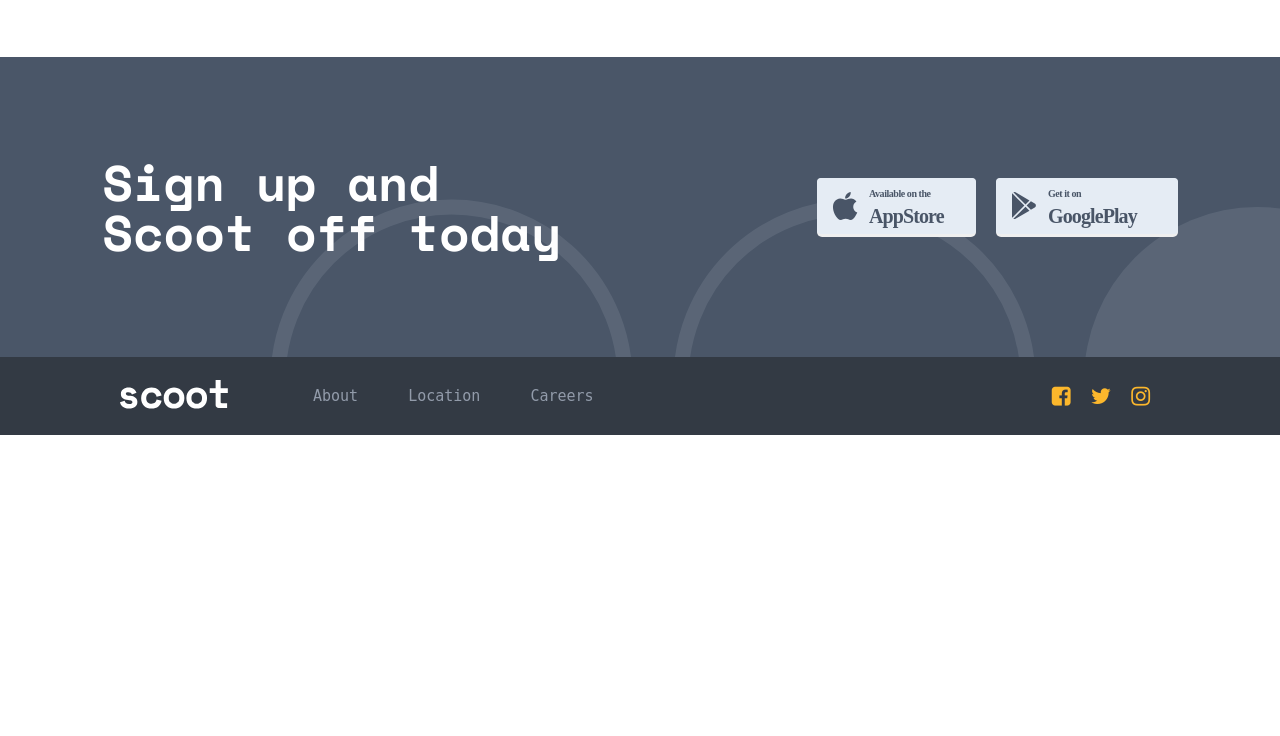
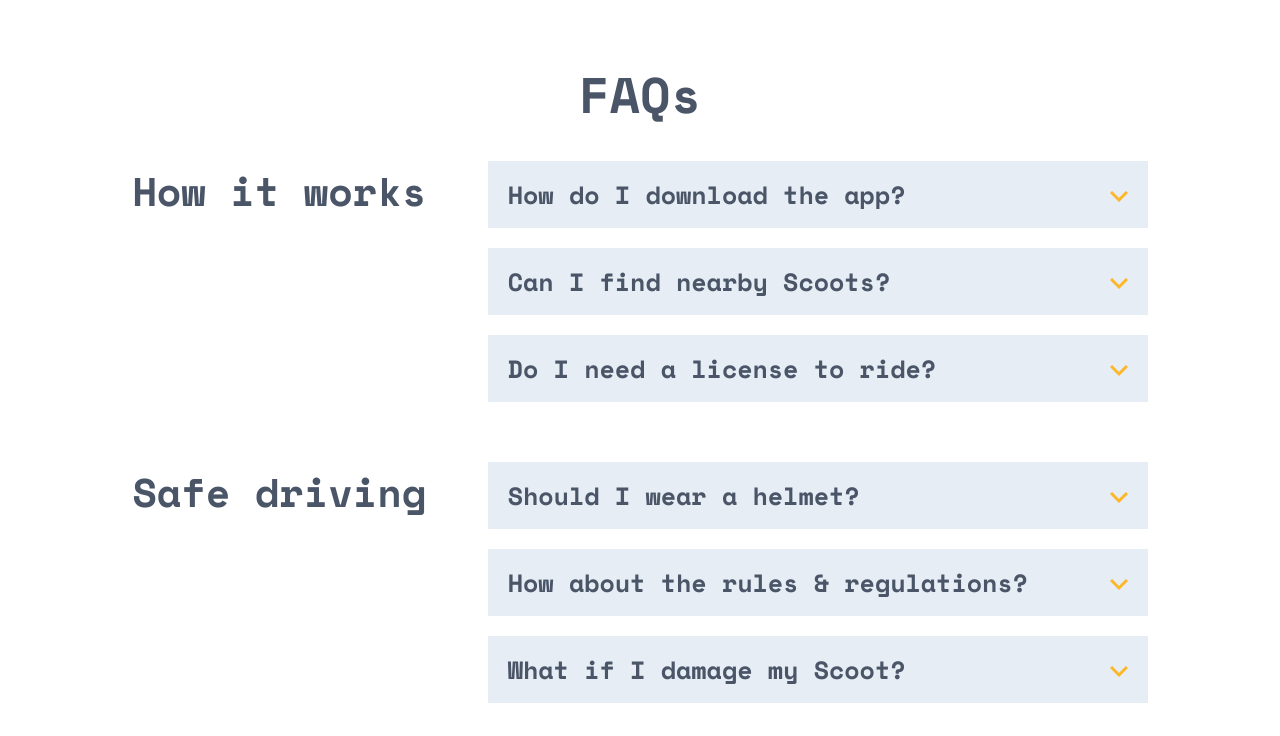
Before and after one commit to BurhanMullamitha/Scoot-Website, a website: page about.html in a window 1280 px wide. Shown: the part 2042-2778 px from the top of the page. Before the commit the page ends 2477 px from the top, so only its background shows below. Drawn offline with nearby package versions, Linux system fonts and the light colour scheme.

Commit message:
Added Accordion FAQ - Finished About Page

```diff
--- a/about.html
+++ b/about.html
@@ -98,6 +98,88 @@
         </div>
     </section>
 
+    <section class="faq">
+        <h2 class="heading-2">FAQs</h2>
+        <div class="faq__container">
+            <h3 class="heading-3">How it works</h3>
+            <div class="accordion">
+                <div class="accordion__item">
+                    <button class="faq__question">
+                        <h4 class="heading-4">How do I download the app?</h4>
+                        <span>
+                            <img src="./assets/icons/chevron.svg" alt="Carrot Facing up">
+                        </span>
+                    </button>
+                    <p class="faq__answer">
+                        To download the Scoot app, you can search “Scoot” in both the App and Google Play stores. An even simpler way to do it would be to click the relevant link at the bottom of this page and you’ll be re-directed to the correct page.
+                    </p>
+                </div>
+                <div class="accordion__item">
+                    <button class="faq__question">
+                        <h4 class="heading-4">Can I find nearby Scoots?</h4>
+                        <span>
+                            <img src="./assets/icons/chevron.svg" alt="Carrot Facing up">
+                        </span>
+                    </button>
+                    <p class="faq__answer">
+                        Definitely! Simply open up the app and allow us to find your location while using it. We'll show you all of the closest Scoots and some extra useful information.
+                    </p>
+                </div>
+                <div class="accordion__item">
+                    <button class="faq__question">
+                        <h4 class="heading-4">Do I need a license to ride?</h4>
+                        <span>
+                            <img src="./assets/icons/chevron.svg" alt="Carrot Facing up">
+                        </span>
+                    </button>
+                    <p class="faq__answer">
+                            Yup! We provide information inside the app regarding local laws and the license you need to be able to ride our Scoots.
+                    </p>
+                </div>
+            </div>
+        </div>
+
+        <div class="faq__container">
+            <h3 class="heading-3">Safe driving</h3>
+            <div class="accordion">
+                <div class="accordion__item">
+                    <button class="faq__question">
+                        <h4 class="heading-4">Should I wear a helmet?</h4>
+                        <span>
+                            <img src="./assets/icons/chevron.svg" alt="Carrot Facing up">
+                        </span>
+                    </button>
+                    <p class="faq__answer">
+                        Yes, please do! All cities have different laws. But we strongly strongly strongly recommend always wearing a helmet regardless of the local laws. We like you and we want you to be as safe as possible while Scooting.
+                    </p>
+                </div>
+                <div class="accordion__item">
+                    <button class="faq__question">
+                        <h4 class="heading-4">How about the rules & regulations?</h4>
+                        <span>
+                            <img src="./assets/icons/chevron.svg" alt="Carrot Facing up">
+                        </span>
+                    </button>
+                    <p class="faq__answer">
+                        Now is not the time to be a rule breaker. Be sure you're complying with all local laws and regulations. Also, just be a good human being. Be sure not to park your Scoot where it can block access to buildings or get in people's way.
+                    </p>
+                </div>
+                <div class="accordion__item">
+                    <button class="faq__question">
+                        <h4 class="heading-4">What if I damage my Scoot?</h4>
+                        <span>
+                            <img src="./assets/icons/chevron.svg" alt="Carrot Facing up">
+                        </span>
+                    </button>
+                    <p class="faq__answer">
+                            Be sure to read our terms and conditions carefully. Not the most fun job we know but we make it as clear as possible. There's an option to add insurance for each trip, or you can sign
+                            up for annual insurance if you're a regular Scooter.
+                    </p>
+                </div>
+            </div>
+        </div>
+    </section>
+
     <section class="cta">
         <h2 class="heading-2">Sign up and Scoot off today</h2>
         <div class="cta__buttons">
@@ -127,6 +209,6 @@
             <li><a href="#"><i class="fa fa-instagram"></i></a></li>
         </ul>
     </footer>
-
+    <script src="script.js"></script>
 </body>
 </html>
--- /dev/null
+++ b/sass/components/_faq.scss
@@ -0,0 +1,64 @@
+.faq {
+    padding: 5rem 8vw;
+    padding-top: 0;
+    color: $color-dark-navy-2;
+
+    h2 { text-align: center; }
+
+    &__container {
+        display: flex;
+        justify-content: space-between;
+        flex-direction: row;
+        padding: 3rem;
+
+        h3 { flex: 0 0 35%; }
+    }
+
+    &__question {
+        display: flex;
+        flex-direction: row;
+        justify-content: space-between;
+        width: 100%;
+        border: none;
+        outline: none;
+        background-color: transparent;
+        align-items: center;
+        color: currentColor;
+
+        span {
+            font-size: 2.5rem;
+            transition: all .3s ease-in-out;
+
+            &.active {
+                transform: rotateZ(180deg);
+            }
+        }
+    }
+
+    &__answer {
+        font-size: 1.5rem;
+        line-height: 1.5;
+        max-height: 0;
+        overflow: hidden;
+        transition: all .5s;
+
+        &.active {
+            margin: .5rem 0;
+        }
+    }
+}
+
+.accordion {
+    flex: 1;
+
+    &__item {
+        padding: 1.5rem 2rem;
+        background-color: $color-light-grey;
+
+        & > * { cursor: pointer; }
+
+        &:not(:last-child) { margin-bottom: 2rem; }
+
+        &:hover { background-color: $color-light-yellow; }
+    }
+}
--- a/sass/main.scss
+++ b/sass/main.scss
@@ -16,3 +16,4 @@
 @import 'components/step';
 @import 'components/button';
 @import 'components/value';
+@import 'components/faq';
--- a/sass/pages/_locations.scss
+++ b/sass/pages/_locations.scss
@@ -72,11 +72,9 @@
     padding: 0rem 8vw 5rem 8vw;
     display: grid;
     grid-template-columns: minmax(35rem, 1fr) 3fr 1fr;
-    // grid-template-columns: 1fr;
     grid-gap: 4rem;
     align-items: center;
     justify-items: center;
-    // justify-content: center;
 
     &__content {
         font-size: 1.5rem;
--- /dev/null
+++ b/script.js
@@ -0,0 +1,21 @@
+// FAQ Accordion
+
+let items = document.querySelectorAll('.accordion__item');
+
+items.forEach(item => {
+    // console.log(item);
+    item.addEventListener('click', function() {
+        let answer = this.children[1];
+        let currentArrow = this.children[0].children[1];
+
+        currentArrow.classList.toggle('active');
+        answer.classList.toggle('active');
+
+        if(answer.style.maxHeight) {
+            answer.style.maxHeight = null;
+        } else {
+            answer.style.maxHeight = this.scrollHeight + 'px';
+        }
+
+    });
+});
```
Also changed, not shown: css/style.css, sass/pages/_about.scss (line endings or trailing spaces).
